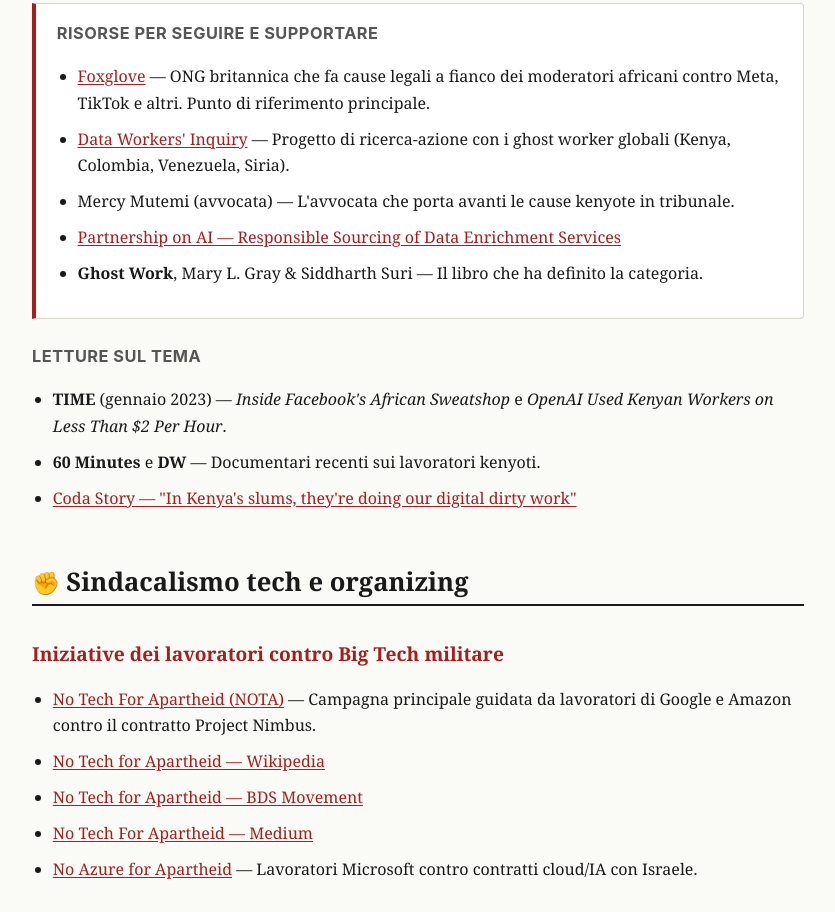
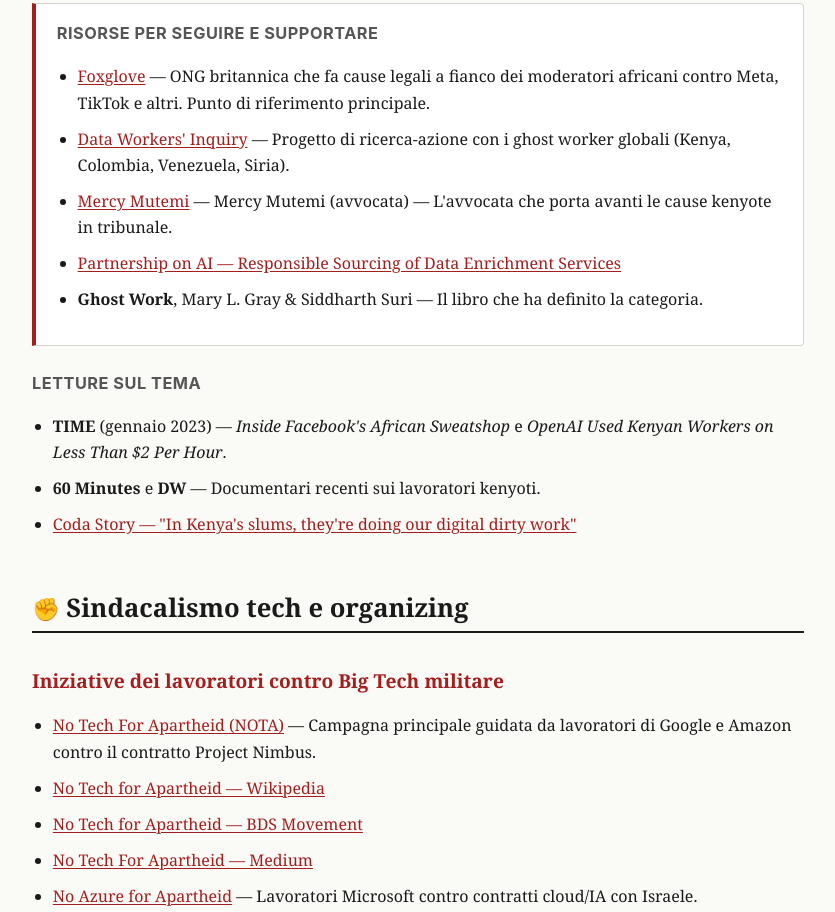
Before and after one commit to gattcocco/mappa-e-contenuti, a plain HTML site: page index.html in a window 1280 px wide. Shown: the part 6924-7836 px from the top of the page, without its empty margins (222-1057 px from the left). Drawn offline with Linux system fonts and the light colour scheme.

Commit message:
Update link for Mercy Mutemi in resources section

```diff
--- a/index.html
+++ b/index.html
@@ -480,7 +480,7 @@
     <ul>
       <li><a href="https://www.foxglove.org.uk/" target="_blank" rel="noopener">Foxglove</a> — ONG britannica che fa cause legali a fianco dei moderatori africani contro Meta, TikTok e altri. Punto di riferimento principale.</li>
       <li><a href="https://data-workers.org/" target="_blank" rel="noopener">Data Workers' Inquiry</a> — Progetto di ricerca-azione con i ghost worker globali (Kenya, Colombia, Venezuela, Siria).</li>
-      <li>Mercy Mutemi (avvocata) — L'avvocata che porta avanti le cause kenyote in tribunale.</li>
+      <li><a href="https://www.mercymutemi.com/" target="_blank" rel="noopener">Mercy Mutemi</a> — Mercy Mutemi (avvocata) — L'avvocata che porta avanti le cause kenyote in tribunale.</li>
       <li><a href="https://partnershiponai.org/responsible-sourcing/" target="_blank" rel="noopener">Partnership on AI — Responsible Sourcing of Data Enrichment Services</a></li>
       <li><strong>Ghost Work</strong>, Mary L. Gray &amp; Siddharth Suri — Il libro che ha definito la categoria.</li>
     </ul>
```
